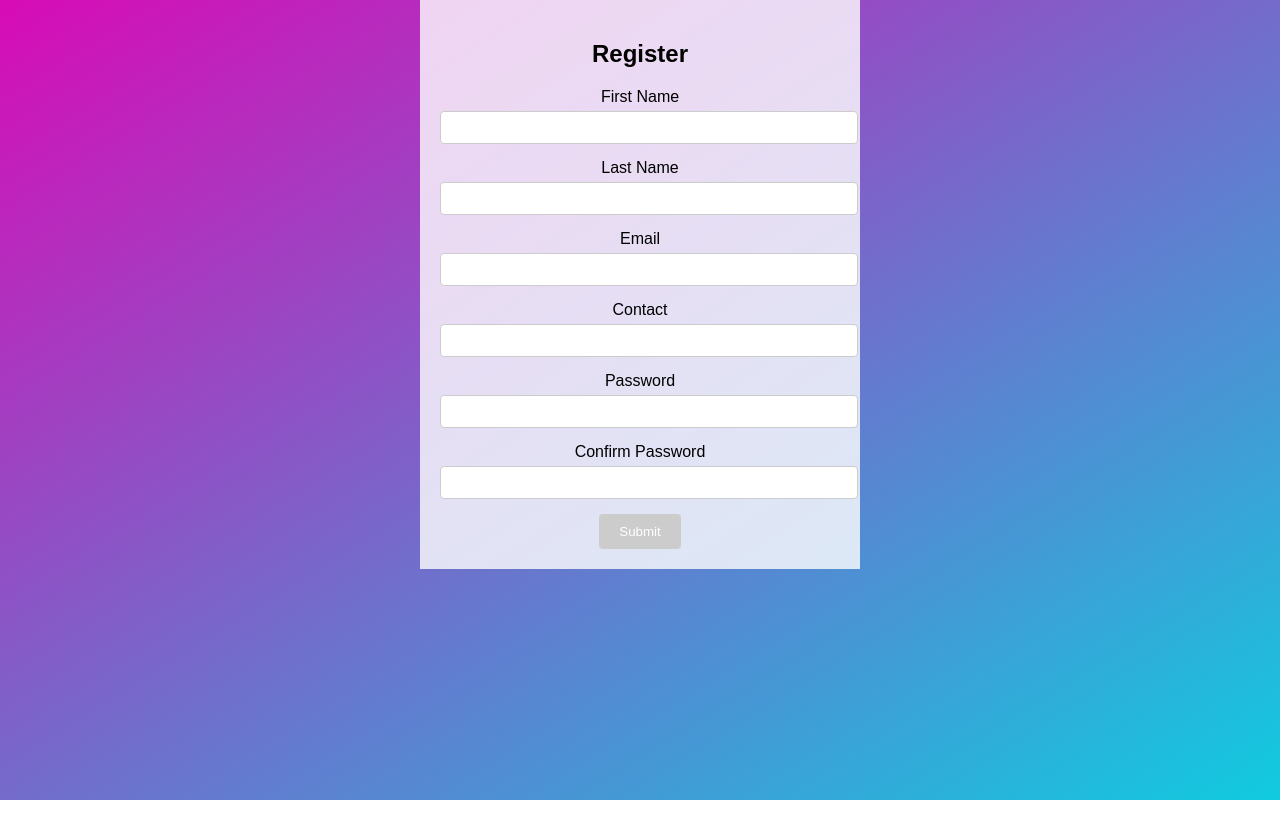
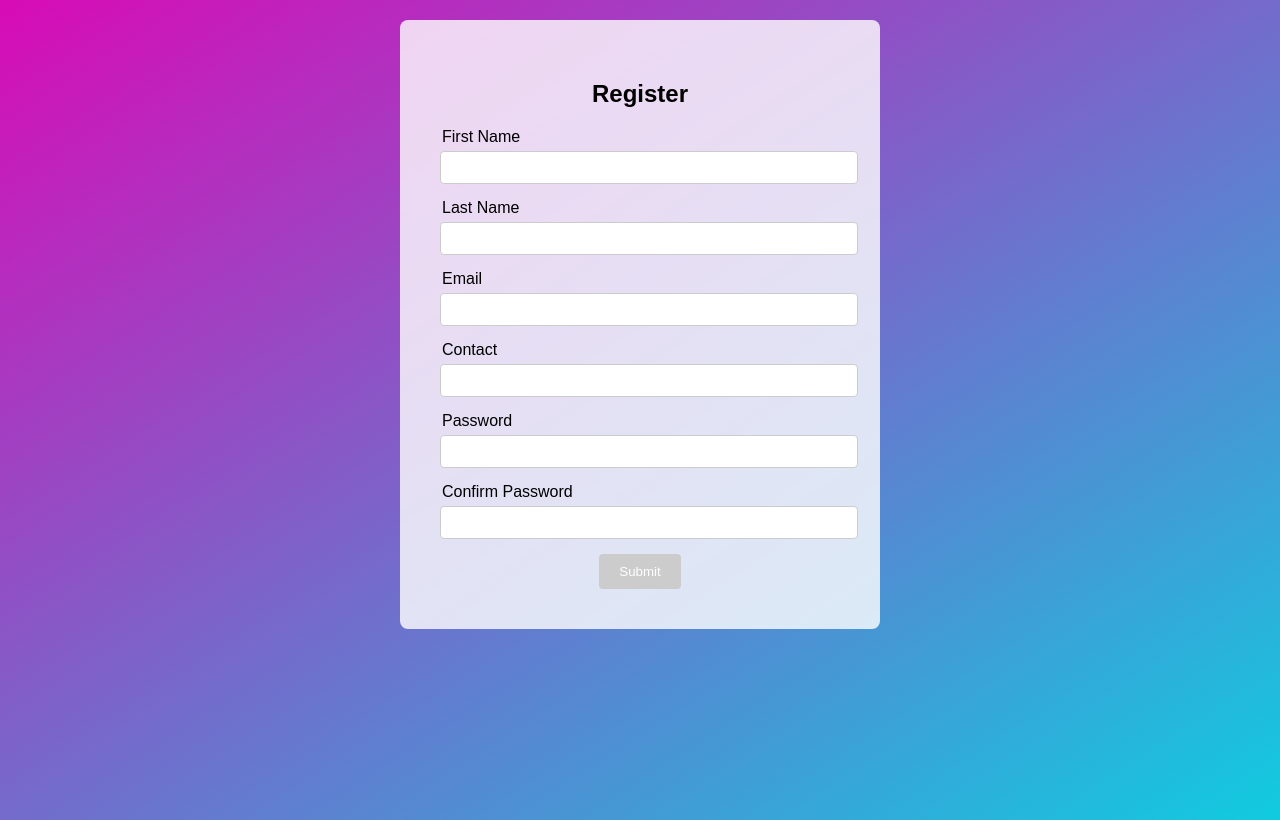
Before and after one commit to MaimoonHossain/react-registration-form, a React (Create React App) app: page / in a window 1280 px wide. Built offline with nearby package versions, Linux system fonts and the light colour scheme.

Commit message:
Update RegistrationForm.css

```diff
--- a/src/components/RegistrationForm.css
+++ b/src/components/RegistrationForm.css
@@ -11,11 +11,11 @@ body {
 }
 
 .registration-form-container {
-  max-width: 400px;
-  margin: 0 auto;
-  padding: 20px;
-
-  background-color: rgba(255, 255, 255, 0.8); /* Transparent background */
+    max-width: 400px;
+    margin: 20px auto;
+    border-radius: 8px;
+    padding: 40px;
+    background-color: rgba(255, 255, 255, 0.8);
 }
 
 .registration-form-container h2 {
@@ -29,6 +29,9 @@ body {
 .form-group label {
   display: block;
   margin-bottom: 5px;
+  text-align: left;
+  padding-left: 2px;
+  font-weight: 500;
 }
 
 .form-group input {
@@ -61,7 +64,7 @@ body {
 
 button {
   padding: 10px 20px;
-  background-color: #007bff;
+  background-color: lightcoral;
   color: #fff;
   border: none;
   border-radius: 4px;
```
